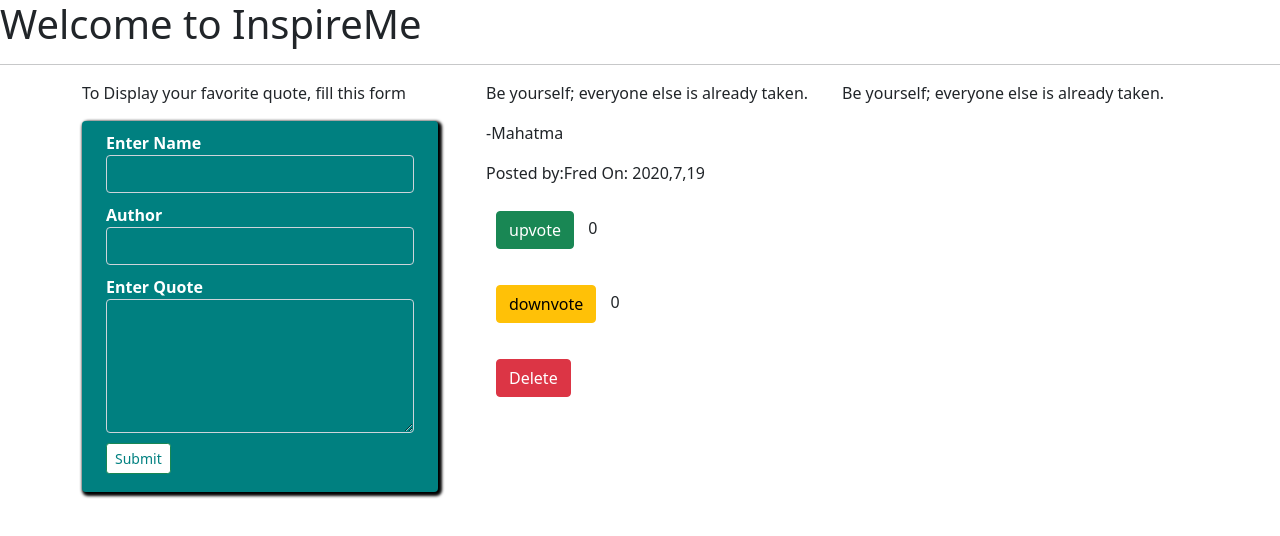
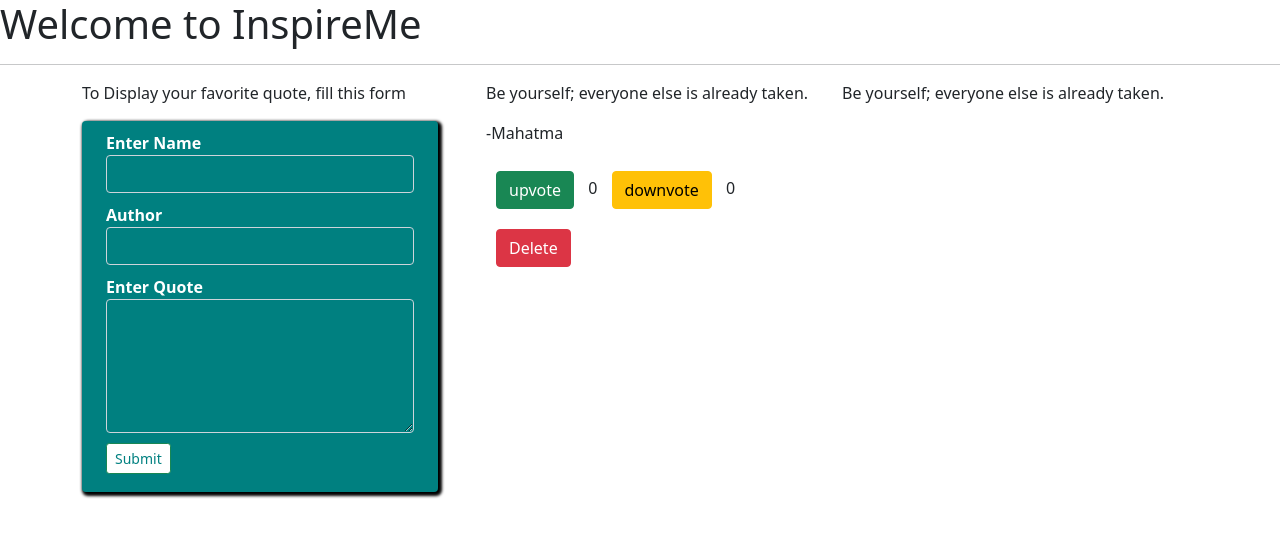
Before and after one commit to FredrickWambua/quote, an Angular app: page / in a window 1280 px wide. Shown: the top 536 px of the page. Built offline with nearby package versions, Linux system fonts and the light colour scheme.

Commit message:
adds classes and id to the elements for styling

```diff
--- a/src/app/quote-detail/quote-detail.component.html
+++ b/src/app/quote-detail/quote-detail.component.html
@@ -1,6 +1,7 @@
 <div>
-    <p id="author">Posted by:Fred <span id="time">On: 2020,7,19</span></p>
-    <p><button class="btn btn-success" id="like" (click)='like()'>upvote</button> {{upVote}} </p>
-    <p><button class="btn btn-warning" id="dislike" (click)= 'dislike()' >downvote</button> {{downVote}} </p>
-    <button class="btn btn-danger" id="delete" (click) ='quoteDelete(true)'>Delete</button>
+    <p><button class="btn btn-success" id="like" (click)='like()'>upvote</button> {{upVote}}
+        <span><button class="btn btn-warning" id="dislike" (click)= 'dislike()' >downvote</button> {{downVote}} </span>
+        <span><button class="btn btn-danger" id="delete" (click) ='quoteDelete(true)'>Delete</button>
+        </span>
+    </p>
 </div>
```
